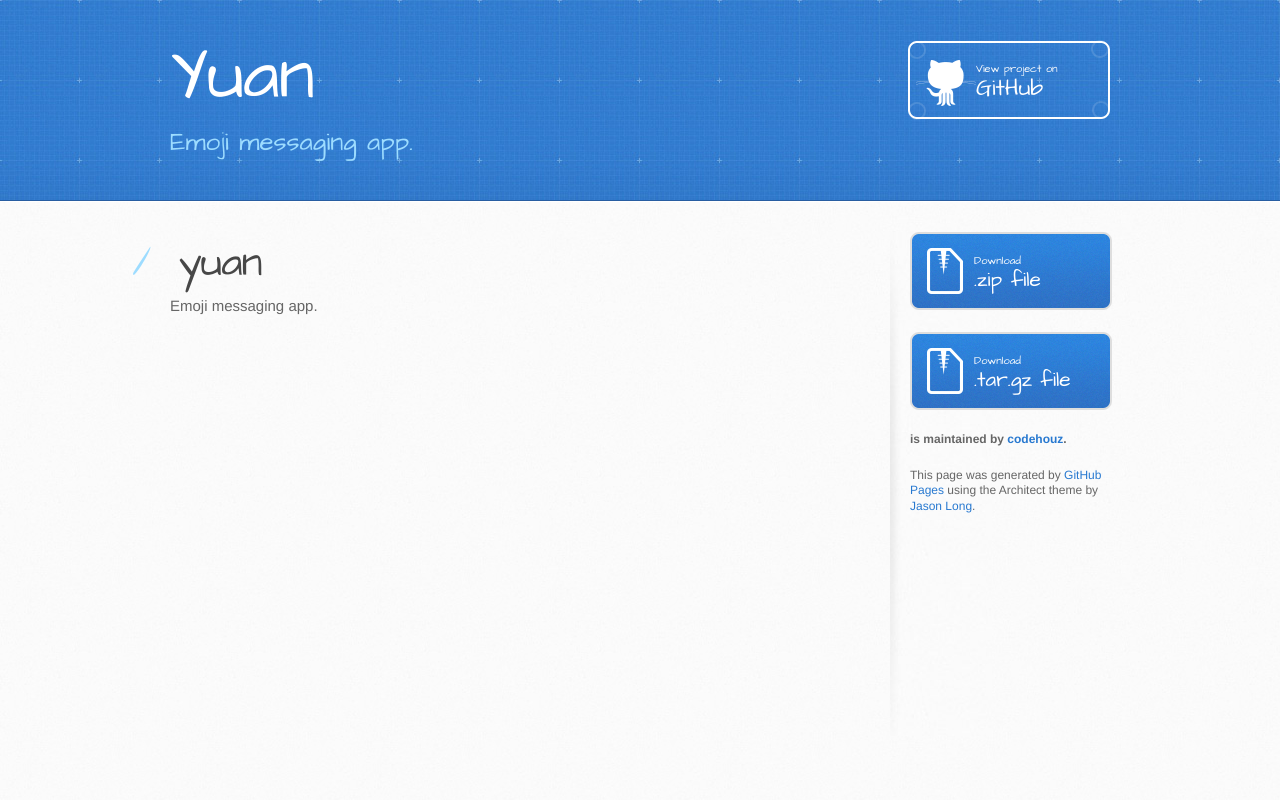
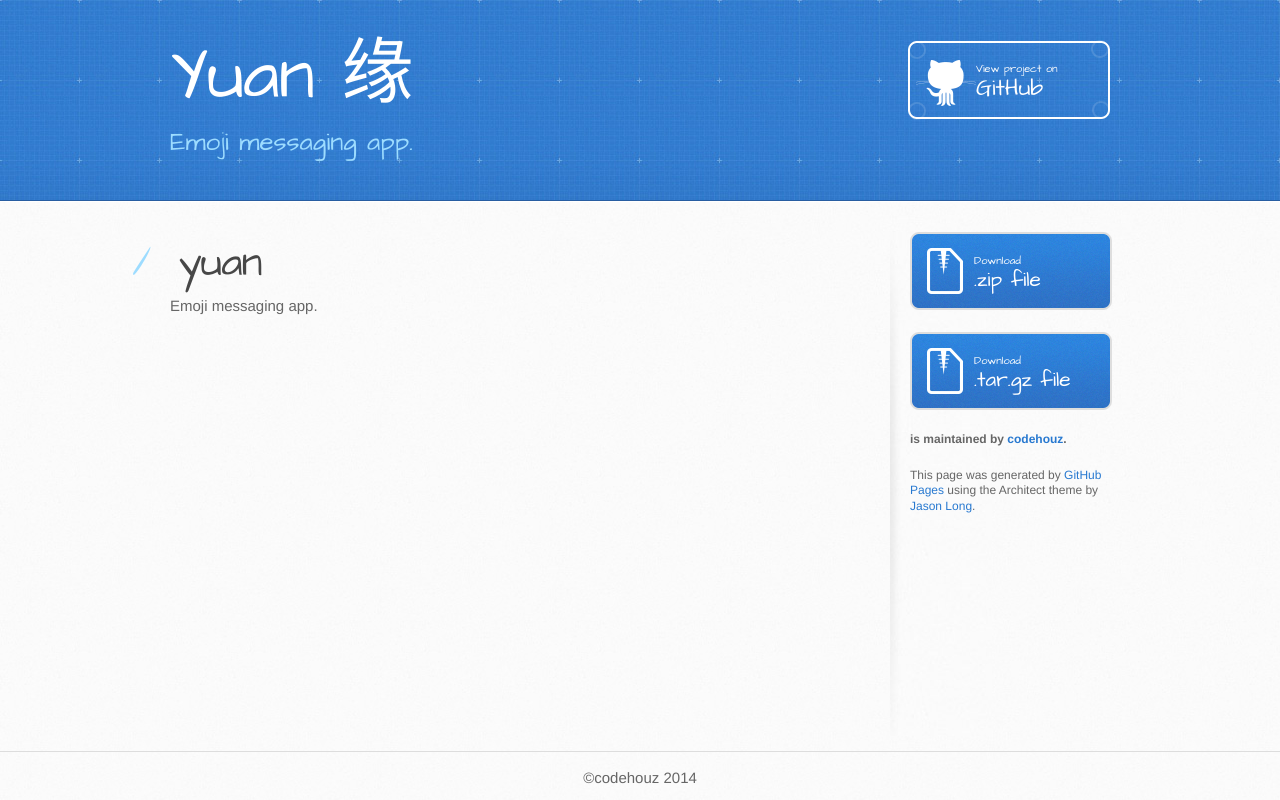
Before and after one commit to codehouz/yuan, a plain HTML site: page index.html in a window 1280 px wide. Drawn offline with Linux system fonts and the light colour scheme.

Commit message:
Add yuan chinese charater as title and footer

```diff
--- a/index.html
+++ b/index.html
@@ -13,13 +13,13 @@
     <script src="//html5shiv.googlecode.com/svn/trunk/html5.js"></script>
     <![endif]-->
 
-    <title>Yuan by codehouz</title>
+    <title>Yuan 缘 by codehouz</title>
   </head>
 
   <body>
     <header>
       <div class="inner">
-        <h1>Yuan</h1>
+        <h1>Yuan 缘</h1>
         <h2>Emoji messaging app.</h2>
         <a href="https://github.com/codehouz/yuan" class="button"><small>View project on</small> GitHub</a>
       </div>
@@ -51,6 +51,11 @@
       </div>
     </div>
 
+      <div id="footer">
+          <hr/>
+          &copy;codehouz 2014
+      </div>
+
 
   </body>
 </html>
--- a/params.json
+++ b/params.json
@@ -1 +1 @@
-{"name":"Yuan","tagline":"Emoji messaging app.","body":"yuan\r\n====\r\n\r\nEmoji messaging app.\r\n","google":"","note":"Don't delete this file! It's used internally to help with page regeneration."}
+{"name":"Yuan 缘","tagline":"Emoji messaging app.","body":"yuan\r\n====\r\n\r\nEmoji messaging app.\r\n","google":"","note":"Don't delete this file! It's used internally to help with page regeneration."}
--- a/stylesheets/stylesheet.css
+++ b/stylesheets/stylesheet.css
@@ -476,3 +476,8 @@ footer a:hover {
 
 /* Mobile Portrait Size to Mobile Landscape Size (devices and browsers) */
 @media only screen and (max-width: 479px) {}
+
+
+#footer {
+    text-align: center;
+}
```
